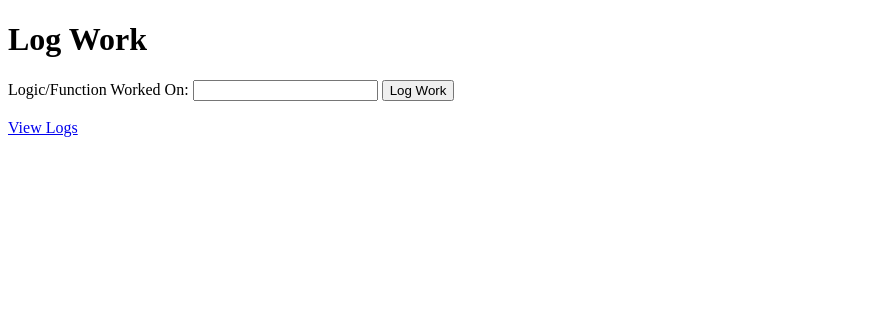
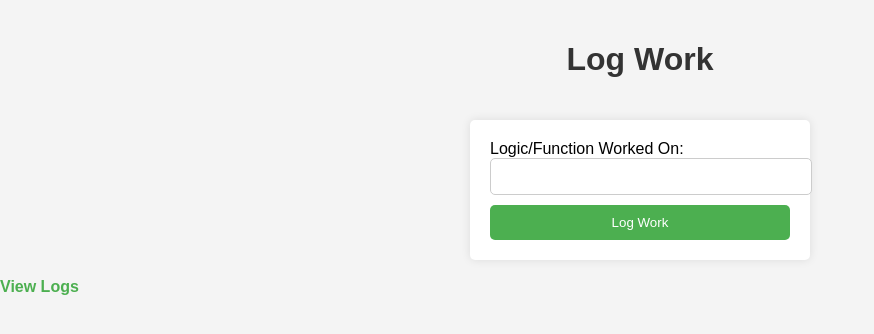
Before and after one commit to aakku106/codeTracker, a Flask app: page /log in a window 1280 px wide. Shown: the top 334 px of the page, without its empty margins (0-874 px from the left). Run offline with Flask 3, Linux system fonts and the light colour scheme.

Commit message:
style: update CSS for improved layout and add stylesheet links to HTML templates

```diff
--- a/static/style.css
+++ b/static/style.css
@@ -1,67 +1,66 @@
-/** @format */
-
-* {
-  margin: 0;
-  padding: 0;
-  box-sizing: border-box;
+body {
+    font-family: Arial, sans-serif;
+    background-color: #f4f4f4;
+    margin: 0;
+    padding: 0;
 }
 
-body {
-  font-family: "Arial", sans-serif;
-  line-height: 1.6;
-  background-color: #f4f4f4;
-  color: #333;
-  padding: 20px;
+h1 {
+    color: #333;
+    text-align: center;
+    padding: 20px;
 }
 
-header {
-  background-color: #333;
-  color: white;
-  padding: 20px 0;
-  text-align: center;
+a {
+    text-decoration: none;
+    color: #4CAF50;
+    font-weight: bold;
 }
 
-header h1 {
-  font-size: 2.5rem;
+a:hover {
+    color: #333;
 }
 
-nav ul {
-  list-style: none;
-  display: flex;
-  justify-content: center;
+form {
+    width: 300px;
+    margin: 0 auto;
+    padding: 20px;
+    background-color: #fff;
+    border-radius: 5px;
+    box-shadow: 0 0 10px rgba(0, 0, 0, 0.1);
 }
 
-nav ul li {
-  margin: 0 10px;
+input[type="text"] {
+    width: 100%;
+    padding: 10px;
+    margin-bottom: 10px;
+    border: 1px solid #ccc;
+    border-radius: 5px;
 }
 
-nav ul li a {
-  color: white;
-  text-decoration: none;
-  font-weight: bold;
+input[type="submit"] {
+    width: 100%;
+    padding: 10px;
+    background-color: #4CAF50;
+    color: white;
+    border: none;
+    border-radius: 5px;
+    cursor: pointer;
 }
 
-section {
-  margin-top: 20px;
-  padding: 20px;
-  background-color: white;
-  border-radius: 8px;
+input[type="submit"]:hover {
+    background-color: #45a049;
 }
 
-footer {
-  margin-top: 40px;
-  text-align: center;
-  padding: 10px;
-  background-color: #333;
-  color: white;
+ul {
+    list-style-type: none;
+    padding: 0;
 }
 
-@media (max-width: 768px) {
-  header h1 {
-    font-size: 2rem;
-  }
-
-  nav ul {
-    flex-direction: column;
-  }
+li {
+    background-color: #fff;
+    margin: 5px 0;
+    padding: 10px;
+    border-radius: 5px;
+    box-shadow: 0 0 5px rgba(0, 0, 0, 0.1);
 }
--- a/templates/index.html
+++ b/templates/index.html
@@ -5,6 +5,7 @@
     <meta charset="UTF-8">
     <meta name="viewport" content="width=device-width, initial-scale=1.0">
     <title>Flask Logs</title>
+    <link rel="stylesheet" href="{{ url_for('static', filename='style.css') }}">
 </head>
 
 <body>
--- a/templates/log_form.html
+++ b/templates/log_form.html
@@ -5,6 +5,7 @@
     <meta charset="UTF-8">
     <meta name="viewport" content="width=device-width, initial-scale=1.0">
     <title>Log Work</title>
+    <link rel="stylesheet" href="{{ url_for('static', filename='style.css') }}">
 </head>
 
 <body>
--- a/templates/logs.html
+++ b/templates/logs.html
@@ -5,6 +5,7 @@
     <meta charset="UTF-8">
     <meta name="viewport" content="width=device-width, initial-scale=1.0">
     <title>Logs</title>
+    <link rel="stylesheet" href="{{ url_for('static', filename='style.css') }}">
 </head>
 
 <body>
```
